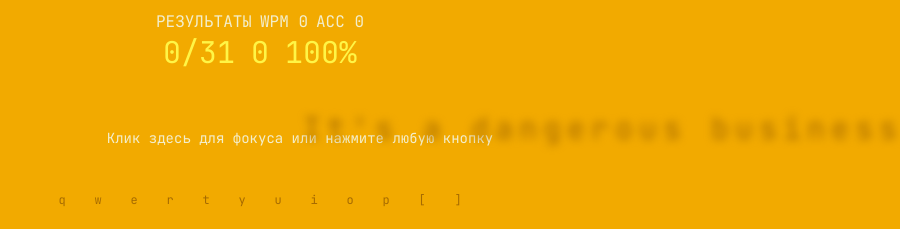
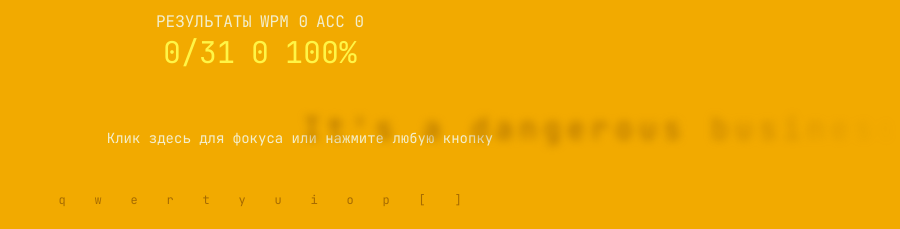
Before and after one commit to kirillmihalych/code-type, a Vue app: page / in a window 1280 px wide. Shown: the part 210-439 px from the top of the page, without its empty margins (380-1280 px from the left). Built offline with nearby package versions, Linux system fonts and the light colour scheme; what @tanstack/vue-query would draw is missing.

Commit message:
<style>: add a mask image class to tape

```diff
--- a/src/assets/main.css
+++ b/src/assets/main.css
@@ -49,3 +49,7 @@
   --animation-color-1: #fff546;
   --animation-color-2: #f3eecb;
 }
+
+.tape-mask-image {
+  mask-image: linear-gradient(to right, rgba(0, 0, 0, 0), rgba(0, 0, 0, 1) 20%, rgba(0, 0, 0, 1) 80%, rgba(0, 0, 0, 0));
+}
--- a/src/views/GameView.vue
+++ b/src/views/GameView.vue
@@ -17,7 +17,7 @@
     />
     <div
       ref="caret-parent"
-      class="relative w-dvw flex p-10 gap-6 overflow-hidden"
+      class="relative w-dvw flex p-10 gap-6 overflow-hidden tape-mask-image"
       @click="setFocus"
     >
       <div
@@ -264,7 +264,9 @@ function reset() {
   currentWordIndex.value = 0;
   writtenWords.value = [];
   stopTimer();
-  colorThemeStore.setRandomTheme();
+  if (colorThemeStore.isPresetMode) {
+    colorThemeStore.setRandomTheme();
+  }
 }
 
 whenever(enter, () => reset());
```
